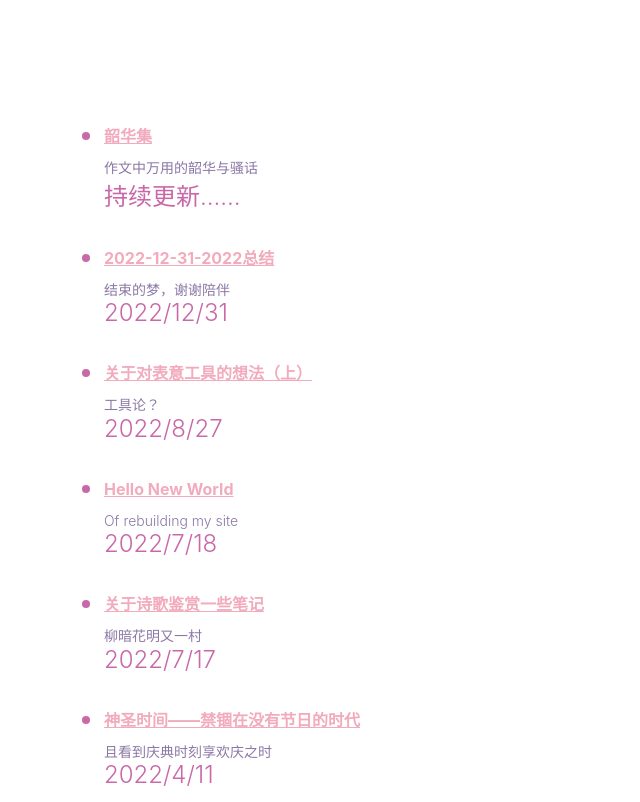
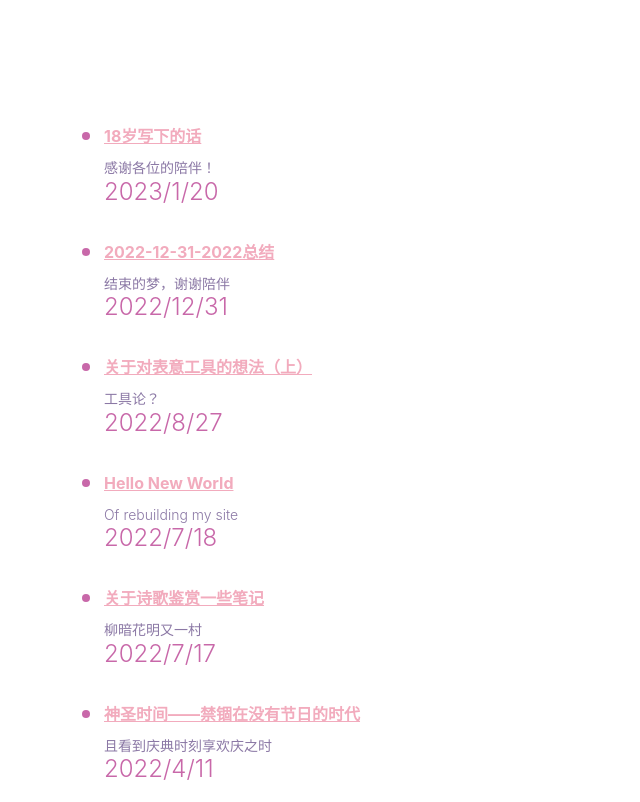
Before and after one commit to OthoDeng/OthoDeng.github.io, a Gatsby site: page /blog in a window 1280 px wide. Shown: the top 802 px of the page, without its empty margins (0-640 px from the left). Built offline with nearby package versions, Linux system fonts and the light colour scheme; Gatsby itself is replaced by a stand-in of ours.

Commit message:
修改：     src/pages/blog.js 	重命名：   "src/pages/blog/2022-8-27-\345\205\263\344\272\216\345\257\271\350\241\250\346\204\217\345\267\245\345\205\267\347\232\204\346\203\263\346\263\225(\344\270\212).mdx" -> "src/pages/blog/2022-8-27-\345\205\263\344\272\216\345\257\271\350\241\250\346\204\217\345\267\245\345\205\267\347\232\204\346\203\263\346\263\225(\344\270\212).md" 	重命名：   "src/pages/study/CHI/\351\237\266\345\215\216\351\233\206.mdx" -> "src/pages/study/CHI/\351\237\266\345\215\216\351\233\206.md"

```diff
--- a/src/pages/blog.js
+++ b/src/pages/blog.js
@@ -84,13 +84,12 @@ const badgeStyle = {
 
 // data
 const links = [
-  {
-    text: "韶华集",
-    url: "/study/CHI/韶华集",
-    date: "持续更新……",
-    brief: "作文中万用的韶华与骚话",
+    {
+    text: "18岁写下的话",
+    url: "/blog/2023-1-20-在18岁写下的话",
+    date: "2023/1/20",
+    brief: "感谢各位的陪伴！",
   },
-
   {
     text: "2022-12-31-2022总结",
     url: "/blog/2022-12-31-2022总结",
@@ -132,6 +131,12 @@ const links = [
     url: "/blog/2021-8-21-媒介化生存",
     date: "2021/8/21",
     brief: "赛博真嗣会梦到电子橙汁吗",
+  },
+    {
+    text: "韶华集",
+    url: "/study/CHI/韶华集",
+    date: "持续更新……",
+    brief: "作文中万用的韶华与骚话",
   },
 ];
 
```
Also changed, not shown: src/pages/blog/2022-8-27-关于对表意工具的想法(上).md (renamed from src/pages/blog/2022-8-27-关于对表意工具的想法(上).mdx), src/pages/study/CHI/韶华集.md (renamed from src/pages/study/CHI/韶华集.mdx).
